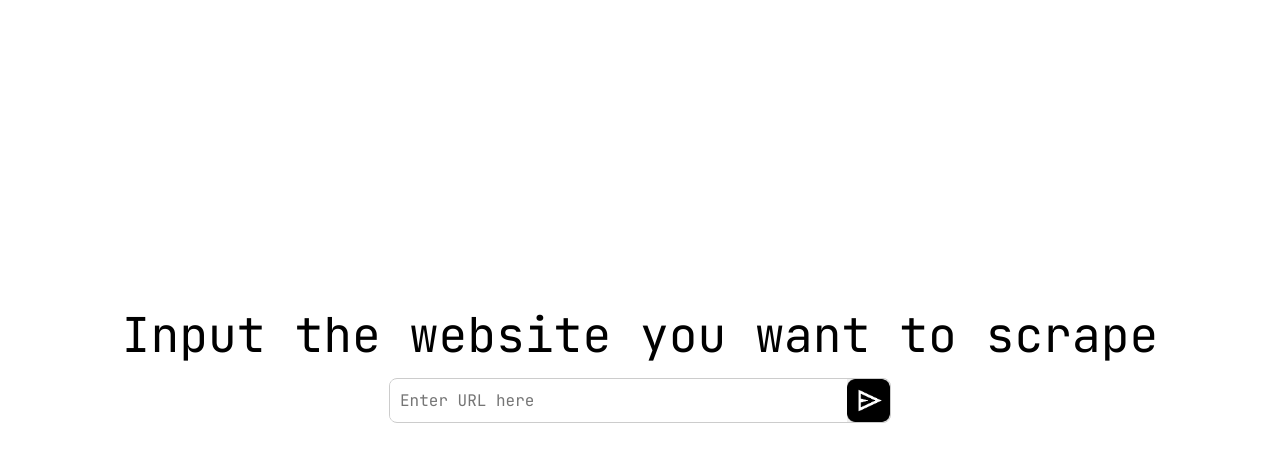
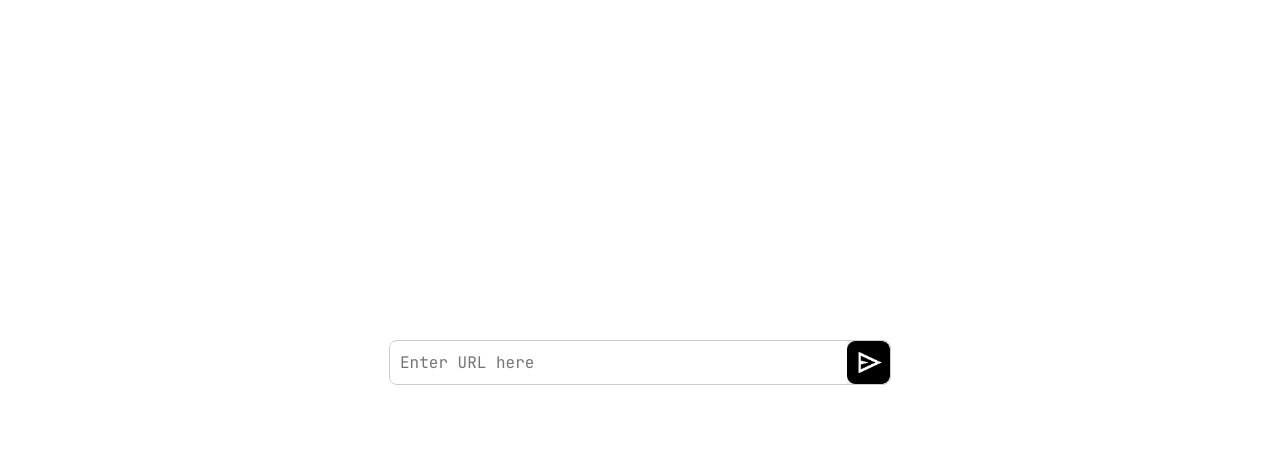
Before and after one commit to St-Margarets-Coding-Club/webscraper, a plain HTML site: page webscraper-main/client/public/index.html in a window 1280 px wide. Shown: the part 69-530 px from the top of the page. Drawn offline with Linux system fonts and the light colour scheme.

Commit message:
updated frontend

```diff
--- a/webscraper-main/client/public/index.html
+++ b/webscraper-main/client/public/index.html
@@ -21,7 +21,7 @@
         </header>
 
         <main>
-                <div id="Instruction">Input the website you want to scrape</div>
+                <div id="ContextWindow"></div>
                 <div class="InputBox">
                         <input id="Input" type="text" placeholder="Enter URL here" autocomplete="off" />
                         <button class="SendButton"></button>
--- a/webscraper-main/client/public/style.css
+++ b/webscraper-main/client/public/style.css
@@ -31,15 +31,9 @@ main {
         padding: 20px;
 }
 
-#Instruction {
-        color: black;
-        margin-bottom: 12px;
-        font-size: 3rem;
-        font-family: "JetBrains Mono", monospace;
-}
-
 .InputBox {
-        position: relative;
+        position: sticky;
+        bottom: 0.75rem;
         top: 0px;
         display: flex;
         align-items: center;
```
